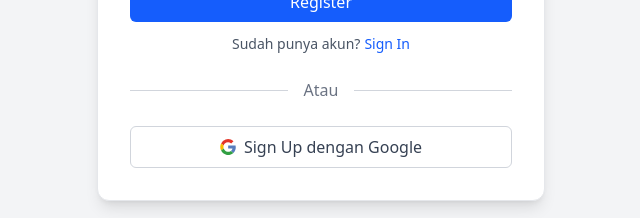
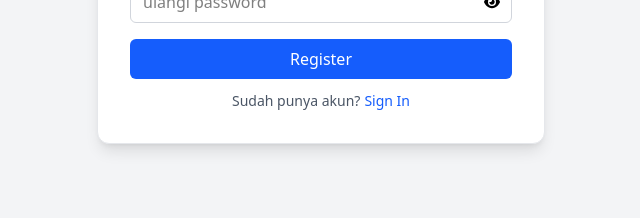
Before and after one commit to machfudn/pendekin, a React (Vite) app: page /signup in a window 1280 px wide. Shown: the part 498-716 px from the top of the page, without its empty margins (319-959 px from the left). Built offline with nearby package versions, Linux system fonts and the light colour scheme; no server answers.

Commit message:
feat: remove feature signup with google

```diff
--- a/src/pages/SignUp.jsx
+++ b/src/pages/SignUp.jsx
@@ -87,17 +87,7 @@ function SignUp() {
 
     setIsLoading(false);
   };
-  const signInWithGoogle = async () => {
-    const { error } = await supabase.auth.signInWithOAuth({
-      provider: 'google',
-      options: {
-        redirectTo: `${window.location.origin}/home`,
-      },
-    });
-    if (error) {
-      setMessage(error.error);
-    }
-  };
+
   return (
     <div className='flex justify-center items-center min-h-screen bg-gray-100 dark:bg-gray-800'>
       <div className='p-8 mx-auto bg-white dark:bg-gray-900 border border-gray-200 dark:border-gray-800 rounded-xl shadow-lg w-full max-w-md mt-10'>
@@ -244,19 +234,6 @@ function SignUp() {
               </Link>
             </div>
           </div>
-          <div className='relative flex py-2 items-center'>
-            <div className='flex-grow border-t border-gray-300'></div>
-            <span className='flex-shrink mx-4 text-gray-500 dark:text-white'>Atau</span>
-            <div className='flex-grow border-t border-gray-300'></div>
-          </div>
-
-          <button
-            type='button'
-            className='w-full flex gap-2 items-center justify-center bg-white border border-gray-300 text-gray-700 py-2 px-4 rounded-md hover:bg-black hover:text-white focus:bg-black focus:text-white focus:ring-black dark:border-black '
-            onClick={signInWithGoogle}>
-            <IconGoogle />
-            Sign Up dengan Google
-          </button>
         </form>
       </div>
     </div>
```
